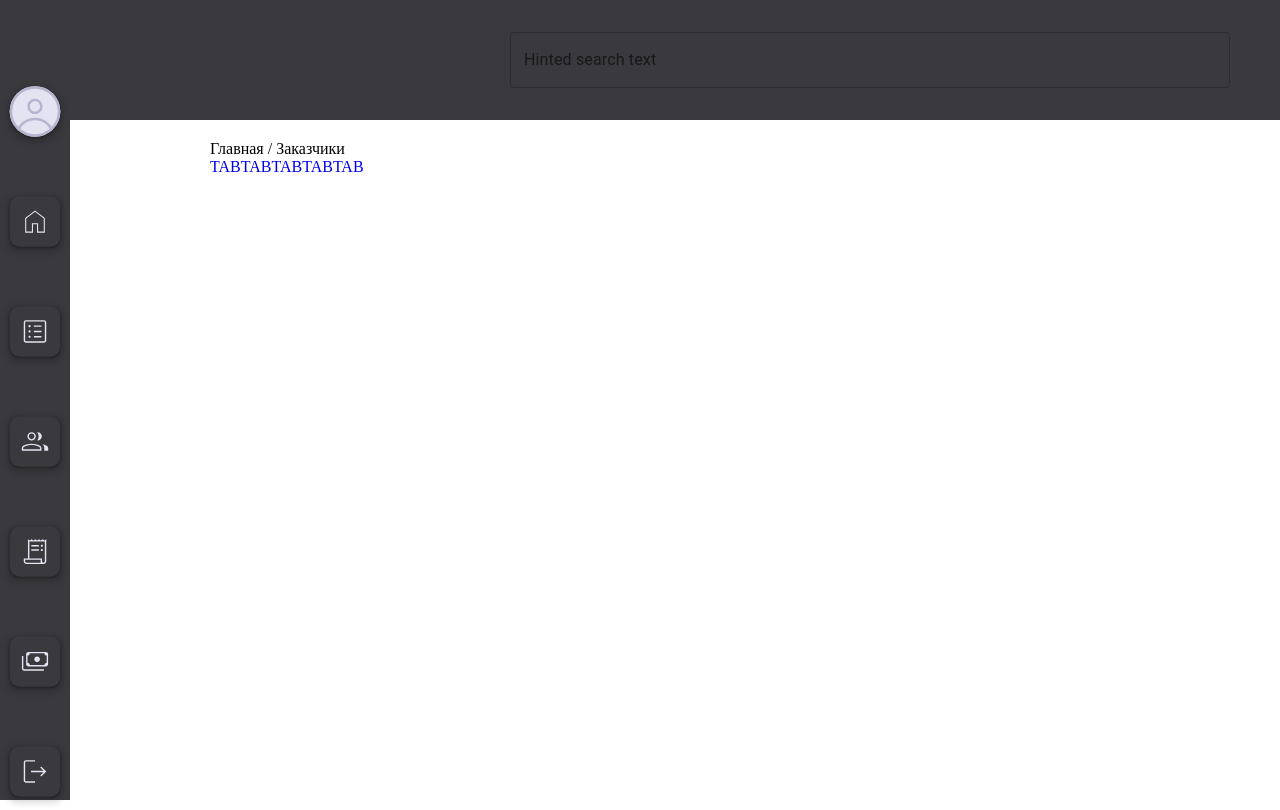
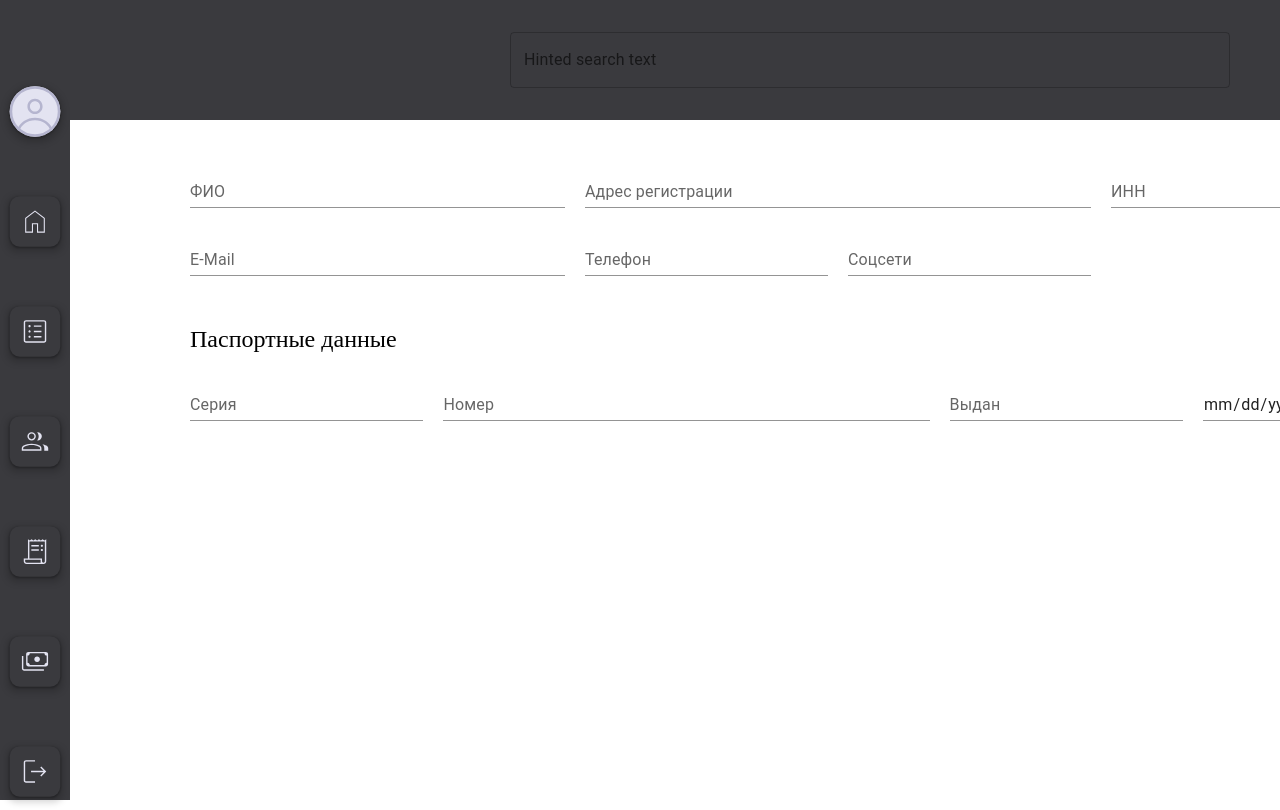
Before and after one commit to Tr3nuss/self-employment-front, a React (Vite) app: page /layout/customers in a window 1280 px wide. Shown: the top 810 px of the page. Built offline with nearby package versions, Linux system fonts and the light colour scheme.

Commit message:
Добавил разметку для заказчиков - физических лиц

```diff
--- a/src/App.tsx
+++ b/src/App.tsx
@@ -5,6 +5,7 @@ import { Routes, Route } from "react-router-dom";
 import { ProfilePage } from "./components/profilePage/profile";
 import { LayoutPage } from "./layout";
 import { CustomersPage } from "./components/customerPage/customers";
+import { NaturalPersonPage } from "./components/customerPage/customersTypes/naturalPerson";
 
 function App() {
   return (
@@ -13,7 +14,7 @@ function App() {
         <Route path="/" element={<AuthPage />}></Route>
         <Route path="/layout" element={<LayoutPage />}>
           <Route index element={<ProfilePage />} />
-          <Route path="customers" element={<CustomersPage />} />
+          <Route path="customers" element={<NaturalPersonPage />} />
         </Route>
         <Route path="/register" element={<RegisterPage />}></Route>
         <Route path="/recpass" element={<RecPasswordPage />}></Route>
--- a/src/components/customerPage/customers.tsx
+++ b/src/components/customerPage/customers.tsx
@@ -1,7 +1,14 @@
 import { NavLink } from "react-router-dom";
-import { Box } from "@mui/material";
+import { Box, Autocomplete, TextField } from "@mui/material";
+import { FC } from "react";
 
-export const CustomersPage = () => {
+export const CustomersPage: FC = () => {
+  const subjects = [
+    { label: "Физическое лицо" },
+    { label: "ИП" },
+    { label: "ООО" },
+  ];
+
   return (
     <>
       <Box sx={{ maxWidth: "1740px" }}>
@@ -50,6 +57,19 @@ export const CustomersPage = () => {
               TAB
             </NavLink>
           </Box>
+
+          <p style={{ marginTop: "40px", fontSize: "32px" }}>
+            Добавить заказчика
+          </p>
+
+          <Autocomplete
+            disablePortal
+            options={subjects}
+            sx={{ width: 300, marginTop: "40px" }}
+            renderInput={(params) => (
+              <TextField {...params} label="Субъекты" variant="standard" />
+            )}
+          />
         </Box>
       </Box>
     </>
--- /dev/null
+++ b/src/components/customerPage/customersTypes/naturalPerson.tsx
@@ -0,0 +1,39 @@
+import { Box, TextField } from "@mui/material";
+import { FC } from "react";
+import { naturalCustomerInputData } from "../../../shared/utils/customerInputData";
+import { customerInputPassportData } from "../../../shared/utils/customerInputData";
+
+export const NaturalPersonPage: FC = () => {
+  return (
+    <>
+      <Box sx={{ maxWidth: "1740px" }}>
+        <Box sx={{ maxWidth: "1500px", margin: "40px auto" }}>
+          <Box sx={{ display: "flex", flexWrap: "wrap", gap: "20px" }}>
+            {naturalCustomerInputData.map((item, index) => (
+              <TextField
+                key={index}
+                sx={{ width: item.width }}
+                label={item.label}
+                variant="standard"
+              />
+            ))}
+          </Box>
+
+          <p style={{ marginTop: "50px", fontSize: 24 }}>Паспортные данные</p>
+
+          <Box sx={{ display: "flex", gap: "20px", marginTop: "20px" }}>
+            {customerInputPassportData.map((item, index) => (
+              <TextField
+                key={index}
+                sx={{ width: item.width }}
+                label={item.label}
+                type={item.type}
+                variant="standard"
+              />
+            ))}
+          </Box>
+        </Box>
+      </Box>
+    </>
+  );
+};
--- a/src/pages/auth/auth.tsx
+++ b/src/pages/auth/auth.tsx
@@ -45,7 +45,7 @@ export const AuthPage: FC = () => {
               borderRadius: "30px",
               "&:hover": { background: "#1047A9" },
             }}
-            onClick={() => goOnRegisterPage("/register")}
+            onClick={() => goOnRegisterPage("/layout")}
           >
             Войти
           </Button>
--- /dev/null
+++ b/src/shared/types/customerDataTypes.ts
@@ -0,0 +1,12 @@
+import { IProfilePassportData } from "./profileData";
+
+export interface INaturalCustomer {
+  label: string;
+  width: string | number;
+}
+
+export interface ICustomerPassportData {
+  label: string;
+  type: string;
+  width: string | number;
+}
--- /dev/null
+++ b/src/shared/utils/customerInputData.ts
@@ -0,0 +1,21 @@
+import {
+  ICustomerPassportData,
+  INaturalCustomer,
+} from "../types/customerDataTypes";
+
+export const naturalCustomerInputData: INaturalCustomer[] = [
+  { width: 375, label: "ФИО" },
+  { width: 506, label: "Адрес регистрации" },
+  { width: 243, label: "ИНН" },
+  { width: 375, label: "E-Mail" },
+  { width: 243, label: "Телефон" },
+  { width: 243, label: "Соцсети" },
+];
+
+export const customerInputPassportData: ICustomerPassportData[] = [
+  { width: 243, label: "Серия", type: "text" },
+  { width: 506, label: "Номер", type: "text" },
+  { width: 243, label: "Выдан", type: "text" },
+  { width: 243, label: " ", type: "date" },
+  { width: 243, label: "Адрес регистрации", type: "text" },
+];
```
